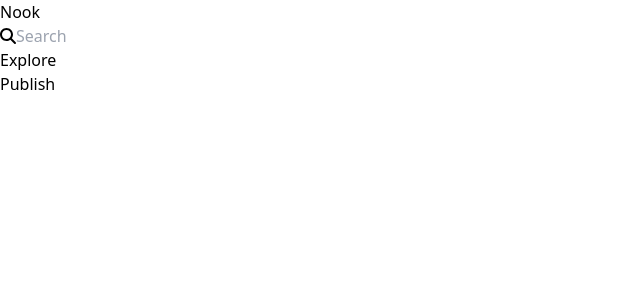
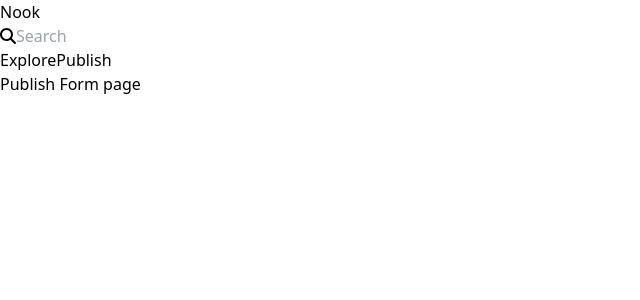
Before and after one commit to awhuiyun/nook, a React (Vite) app: page /publish-form in a window 1280 px wide. Shown: the top 300 px of the page, without its empty margins (0-640 px from the left). Built offline with nearby package versions, Linux system fonts and the light colour scheme.

Commit message:
Added routing between Explore and Publish page

```diff
--- a/package.json
+++ b/package.json
@@ -15,7 +15,8 @@
     "axios": "^1.2.2",
     "cors": "^2.8.5",
     "react": "^18.2.0",
-    "react-dom": "^18.2.0"
+    "react-dom": "^18.2.0",
+    "react-router-dom": "^6.7.0"
   },
   "devDependencies": {
     "@types/react": "^18.0.26",
--- a/src/App.jsx
+++ b/src/App.jsx
@@ -1,10 +1,17 @@
 import React from "react";
+import { Routes, Route } from "react-router-dom";
 import NavBar from "./components/NavBar";
+import ExplorePage from "./pages/ExplorePage";
+import PublishFormPage from "./pages/PublishFormPage";
 
 function App() {
   return (
     <div>
       <NavBar />
+      <Routes>
+        <Route path="/" element={<ExplorePage />} />
+        <Route path="/publish-form" element={<PublishFormPage />} />
+      </Routes>
     </div>
   );
 }
--- /dev/null
+++ b/src/components/Book.jsx
@@ -0,0 +1,3 @@
+import React from "react";
+
+export default function Book() {}
--- /dev/null
+++ b/src/components/BookContainer.jsx
@@ -0,0 +1,3 @@
+import React from "react";
+
+export default function BookContainer() {}
--- a/src/components/NavBar.jsx
+++ b/src/components/NavBar.jsx
@@ -1,4 +1,5 @@
 import React from "react";
+import { Link } from "react-router-dom";
 import { FontAwesomeIcon } from "@fortawesome/react-fontawesome";
 import { faMagnifyingGlass } from "@fortawesome/free-solid-svg-icons";
 
@@ -18,12 +19,15 @@
         />
       </div>
       <div className="flex flex-row grow justify-end">
-        <p className="text-zinc-500py-2 px-4 m-5 rounded self-center">
+        <Link to="/" className="text-zinc-500py-2 px-4 m-5 rounded self-center">
           Explore
-        </p>
-        <p className="bg-zinc-700 text-[white] py-2 px-4 ml-5 mr-14 my-5 rounded self-center">
+        </Link>
+        <Link
+          to="/publish-form"
+          className="bg-zinc-700 text-[white] py-2 px-4 ml-5 mr-14 my-5 rounded self-center"
+        >
           Publish
-        </p>
+        </Link>
       </div>
     </div>
   );
--- a/src/main.jsx
+++ b/src/main.jsx
@@ -1,6 +1,12 @@
 import React from "react";
 import ReactDOM from "react-dom";
+import { BrowserRouter } from "react-router-dom";
 import App from "./App";
 import "./index.css";
 
-ReactDOM.render(<App />, document.getElementById("root"));
+ReactDOM.render(
+  <BrowserRouter>
+    <App />
+  </BrowserRouter>,
+  document.getElementById("root")
+);
--- /dev/null
+++ b/src/pages/ExplorePage.jsx
@@ -0,0 +1,9 @@
+import React from "react";
+
+export default function ExplorePage() {
+  return (
+    <>
+      <h1>Explore page</h1>
+    </>
+  );
+}
--- /dev/null
+++ b/src/pages/PublishFormPage.jsx
@@ -0,0 +1,9 @@
+import React from "react";
+
+export default function PublishFormPage() {
+  return (
+    <>
+      <h1>Publish Form page</h1>
+    </>
+  );
+}
```
Also changed, not shown: 1 other file (tests, documents, lock files or other folders).
